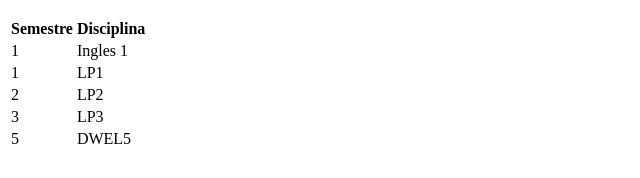
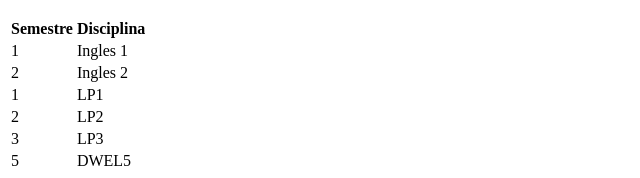
Before and after one commit to LucasOcampos/PaginaPessoal, a website: page index.html in a window 1280 px wide. Shown: the part 945-1123 px from the top of the page, 0-640 px from the left. Drawn offline with Linux system fonts and the light colour scheme.

Commit message:
Added 1 more class to Disciplines list

```diff
--- a/index.html
+++ b/index.html
@@ -134,6 +134,10 @@
                   <td>Ingles 1</td>
                 </tr>
                 <tr>
+                  <td>2</td>
+                  <td>Ingles 2</td>
+                </tr>
+                <tr>
                   <td>1</td>
                   <td>LP1</td>
                 </tr>
```
